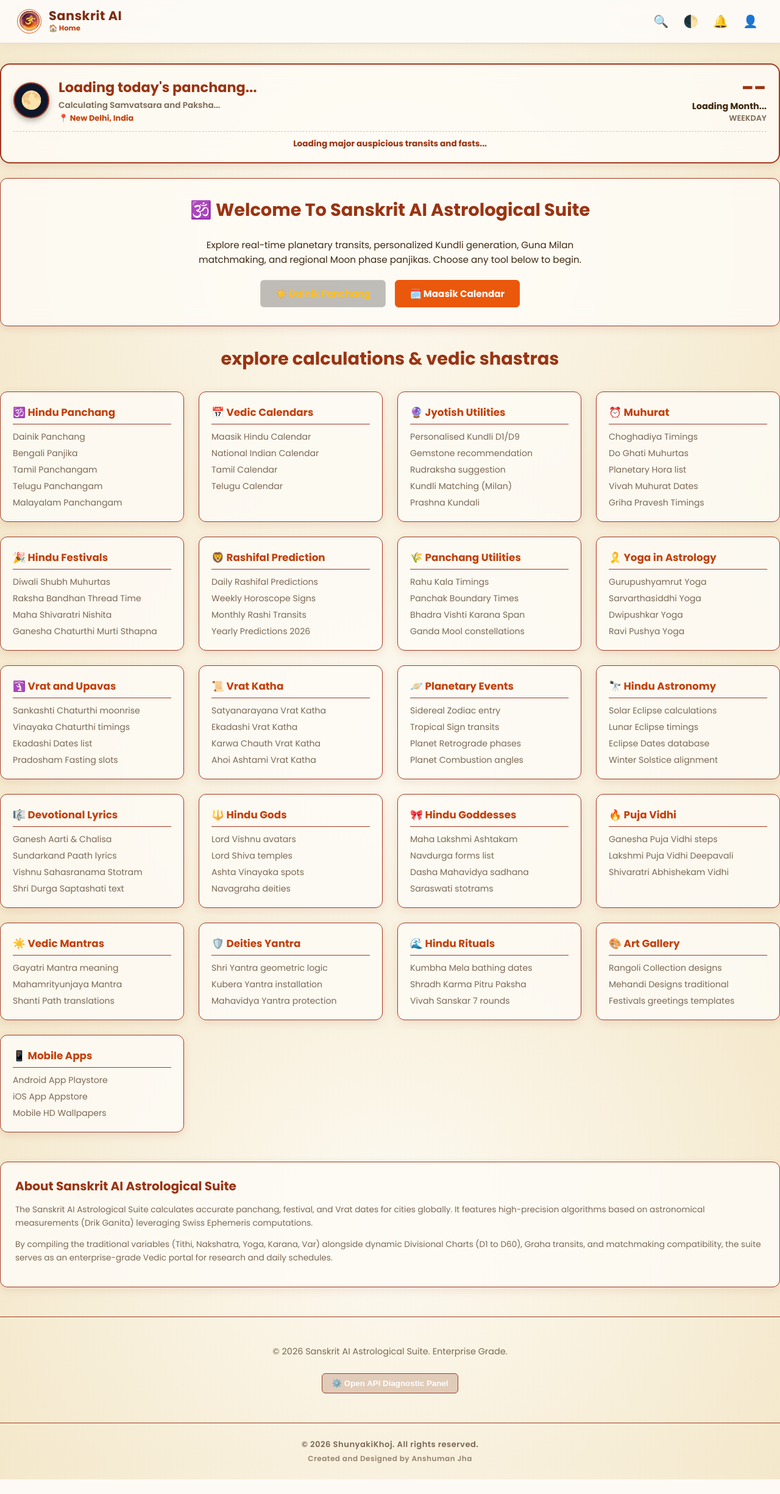
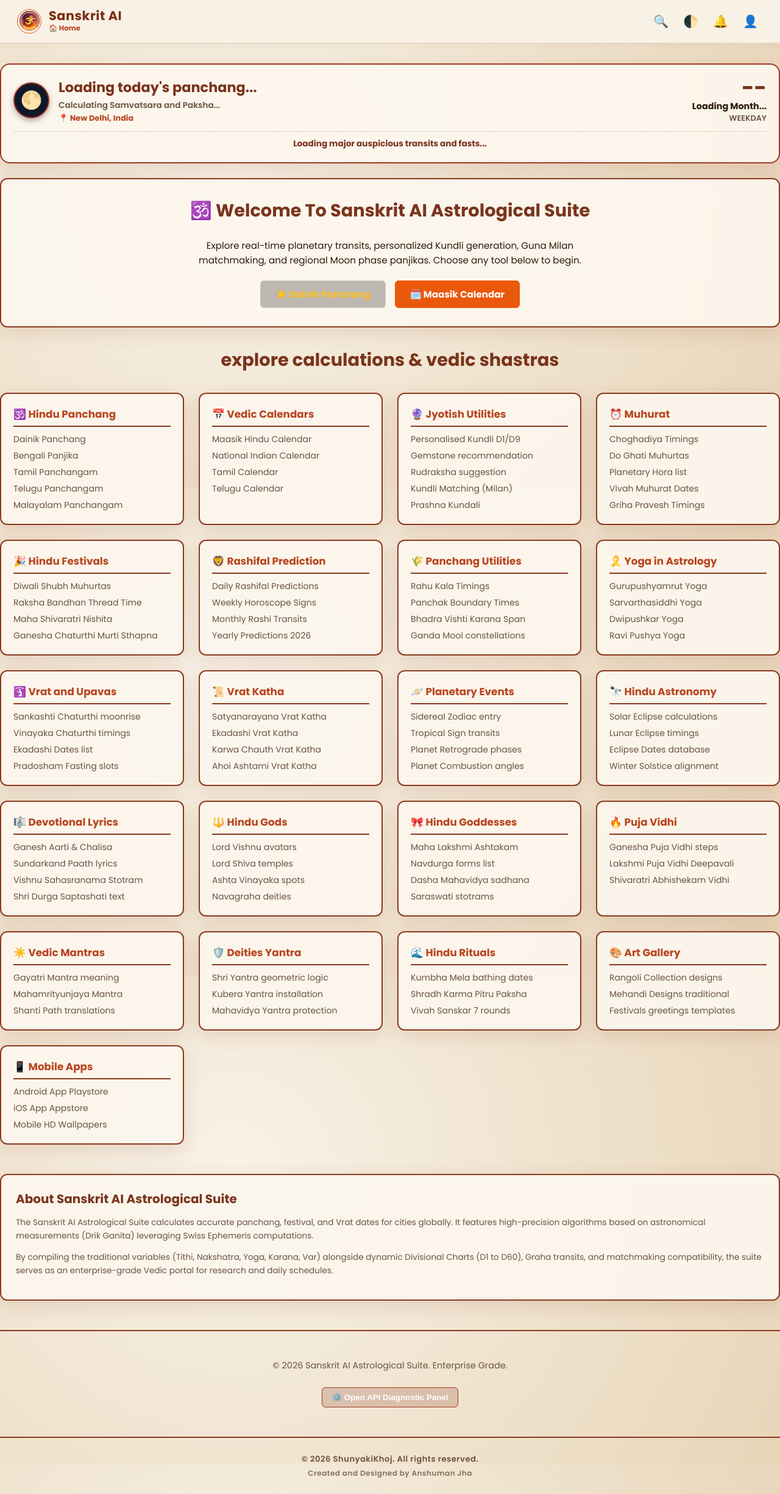
Before and after one commit to jhaanshuman/ShunyakiKhoj, a PHP site: page / in a window 1280 px wide. Shown: the whole page at 61% size. Before the commit the page ends 2426 px from the top, so only its background shows below. Run offline with PHP 8.4, Linux system fonts and the light colour scheme; data that the repository does not hold is empty.

Commit message:
Update theme colors in style.css

```diff
--- a/style.css
+++ b/style.css
@@ -17,88 +17,88 @@
 }
 
 body.theme-manuscript {
-    --bg-color: #fdfaf2;
-    --bg-gradient: radial-gradient(circle at 50% 50%, #fdfaf2 0%, #f4e8cb 100%);
-    --text-color: #3e270f;
-    --text-muted: #7c6853;
-    --card-bg: rgba(254, 252, 246, 0.85);
-    --card-border: 1.5px solid #a23922;
-    --accent-color: #c2410c;
-    --accent-gradient: linear-gradient(90deg, #9a3412, #ea580c);
-    --header-bg: rgba(253, 251, 247, 0.95);
-    --shadow: 0 4px 15px rgba(154, 52, 18, 0.12);
-    --title-color: #9a3412;
-    --tile-bg: #f5f2e9;
-    --sidebar-bg: #eadcb9;
-    --minicard-bg: #faedd2;
+    --bg-color: #f8f2e7;
+    --bg-gradient: radial-gradient(circle at 30% 40%, #f8f2e7 0%, #e8d5b8 100%);
+    --text-color: #2c1a0a;
+    --text-muted: #6b5340;
+    --card-bg: rgba(252, 247, 238, 0.92);
+    --card-border: 2px solid #8b3a1f;
+    --accent-color: #b8451e;
+    --accent-gradient: linear-gradient(135deg, #8b3a1f, #d45a2a);
+    --header-bg: rgba(248, 242, 231, 0.96);
+    --shadow: 0 8px 30px rgba(139, 58, 31, 0.15);
+    --title-color: #7a341c;
+    --tile-bg: #f0e8d8;
+    --sidebar-bg: #e2d0b8;
+    --minicard-bg: #f5ead5;
 }
 
 body.theme-bright {
-    --bg-color: #f8fafc;
-    --bg-gradient: linear-gradient(135deg, #f0fdfa, #ecfeff, #f8fafc);
-    --text-color: #0f172a;
-    --text-muted: #64748b;
-    --card-bg: #ffffff;
-    --card-border: 1px solid #e2e8f0;
-    --accent-color: #0d9488;
-    --accent-gradient: linear-gradient(90deg, #0f766e, #0d9488);
-    --header-bg: rgba(255, 255, 255, 0.95);
-    --shadow: 0 4px 15px rgba(0, 0, 0, 0.05);
-    --title-color: #0f766e;
+    --bg-color: #f0fdfa;
+    --bg-gradient: linear-gradient(135deg, #ecfdf5, #d1fae5, #a7f3d0);
+    --text-color: #064e3b;
+    --text-muted: #4b7b6e;
+    --card-bg: rgba(255, 255, 255, 0.95);
+    --card-border: 1px solid #6ee7b7;
+    --accent-color: #059669;
+    --accent-gradient: linear-gradient(135deg, #047857, #10b981);
+    --header-bg: rgba(255, 255, 255, 0.97);
+    --shadow: 0 8px 30px rgba(5, 150, 105, 0.1);
+    --title-color: #047857;
     --tile-bg: #ffffff;
-    --sidebar-bg: #f1f5f9;
-    --minicard-bg: #e2e8f0;
+    --sidebar-bg: #ecfdf5;
+    --minicard-bg: #d1fae5;
 }
 
 body.theme-focus {
-    --bg-color: #09090b;
-    --bg-gradient: linear-gradient(to bottom, #09090b, #020202);
-    --text-color: #fafafa;
-    --text-muted: #71717a;
-    --card-bg: #18181b;
-    --card-border: 1px solid #27272a;
-    --accent-color: #a1a1aa;
-    --accent-gradient: linear-gradient(90deg, #52525b, #a1a1aa);
-    --header-bg: rgba(9, 9, 11, 0.95);
-    --shadow: 0 0 0 1px #27272a;
-    --title-color: #fafafa;
-    --tile-bg: #18181b;
-    --sidebar-bg: #09090b;
-    --minicard-bg: #27272a;
+    --bg-color: #0a0a0f;
+    --bg-gradient: linear-gradient(160deg, #0a0a0f, #16161f);
+    --text-color: #f1f1f1;
+    --text-muted: #8a8a96;
+    --card-bg: rgba(22, 22, 31, 0.9);
+    --card-border: 1px solid #2d2d3a;
+    --accent-color: #a8a8b5;
+    --accent-gradient: linear-gradient(135deg, #6b6b7a, #b8b8c5);
+    --header-bg: rgba(10, 10, 15, 0.97);
+    --shadow: 0 0 0 1px #2d2d3a, 0 8px 30px rgba(0, 0, 0, 0.5);
+    --title-color: #e8e8f0;
+    --tile-bg: #16161f;
+    --sidebar-bg: #0a0a0f;
+    --minicard-bg: #2a2a36;
 }
 
 body.theme-pale {
-    --bg-color: #fafafa;
-    --bg-gradient: linear-gradient(120deg, #f5f3ff, #f0fdf4);
-    --text-color: #334155;
-    --text-muted: #64748b;
-    --card-bg: rgba(255, 255, 255, 0.85);
-    --card-border: 1px solid #cbd5e1;
-    --accent-color: #84cc16;
-    --accent-gradient: linear-gradient(90deg, #65a30d, #84cc16);
-    --header-bg: rgba(255, 255, 255, 0.95);
-    --shadow: 0 4px 12px rgba(0, 0, 0, 0.03);
-    --title-color: #4d7c0f;
-    --tile-bg: #ffffff;
-    --sidebar-bg: #f4f4f5;
-    --minicard-bg: #e4e4e7;
+    --bg-color: #faf7f2;
+    --bg-gradient: linear-gradient(145deg, #f5f0eb, #e8f0e5);
+    --text-color: #2d3a2d;
+    --text-muted: #6b7a6b;
+    --card-bg: rgba(255, 252, 248, 0.92);
+    --card-border: 1px solid #b8c9b8;
+    --accent-color: #7a9a5a;
+    --accent-gradient: linear-gradient(135deg, #5a7a3a, #8aba6a);
+    --header-bg: rgba(250, 247, 242, 0.96);
+    --shadow: 0 8px 30px rgba(90, 122, 58, 0.08);
+    --title-color: #4a6a3a;
+    --tile-bg: #f2efe8;
+    --sidebar-bg: #e8e8e0;
+    --minicard-bg: #e0e8d8;
 }
 
 body.theme-indigo {
-    --bg-color: #030712;
-    --bg-gradient: radial-gradient(circle at 20% 30%, #1e1b4b, #030712);
-    --text-color: #f3f4f6;
-    --text-muted: #9ca3af;
-    --card-bg: rgba(30, 27, 75, 0.5);
-    --card-border: 1px solid rgba(129, 140, 248, 0.2);
-    --accent-color: #a78bfa;
-    --accent-gradient: linear-gradient(90deg, #818cf8, #a78bfa);
-    --header-bg: rgba(3, 7, 18, 0.95);
-    --shadow: 0 4px 25px rgba(0, 0, 0, 0.4);
-    --title-color: #c084fc;
-    --tile-bg: #1e1b4b;
-    --sidebar-bg: #0f0c2a;
-    --minicard-bg: #312e81;
+    --bg-color: #06070e;
+    --bg-gradient: radial-gradient(circle at 25% 30%, #1a1a3e, #06070e 80%);
+    --text-color: #e8e6f0;
+    --text-muted: #8a86b0;
+    --card-bg: rgba(26, 26, 62, 0.6);
+    --card-border: 1px solid rgba(129, 140, 248, 0.3);
+    --accent-color: #9b8cf5;
+    --accent-gradient: linear-gradient(135deg, #7c6df0, #b8abfa);
+    --header-bg: rgba(6, 7, 14, 0.96);
+    --shadow: 0 8px 40px rgba(0, 0, 0, 0.6), 0 0 60px rgba(129, 140, 248, 0.05);
+    --title-color: #b8abfa;
+    --tile-bg: #1a1a3e;
+    --sidebar-bg: #0e0e26;
+    --minicard-bg: #2a2a5a;
 }
 
 body {
```
